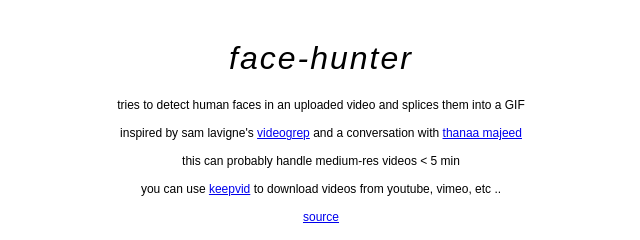
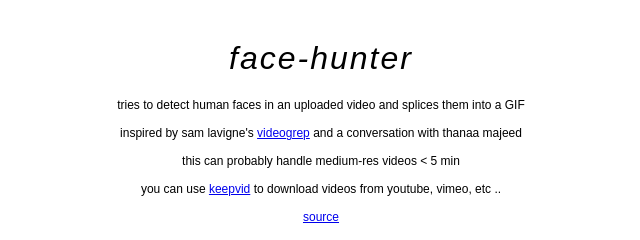
Before and after one commit to enspiral-cherubi/face-hunter, a website with bundled scripts: page index.html in a window 1280 px wide. Shown: the top 240 px of the page, 319-959 px from the left. Built offline with nearby package versions, Linux system fonts and the light colour scheme; what jquery-facedetection would draw is missing.

Commit message:
remove twitter link

```diff
--- a/index.html
+++ b/index.html
@@ -18,7 +18,7 @@
         <p id="description">
           tries to detect human faces in an uploaded video and splices them into a GIF
           <br><br>
-          inspired by sam lavigne's <a href="https://github.com/antiboredom/videogrep">videogrep</a> and a conversation with <a href="https://twitter.com/thanaamajeed">thanaa majeed</a>
+          inspired by sam lavigne's <a href="https://github.com/antiboredom/videogrep">videogrep</a> and a conversation with thanaa majeed
           <br><br>
           this can probably handle medium-res videos < 5 min
           <br><br>
```
